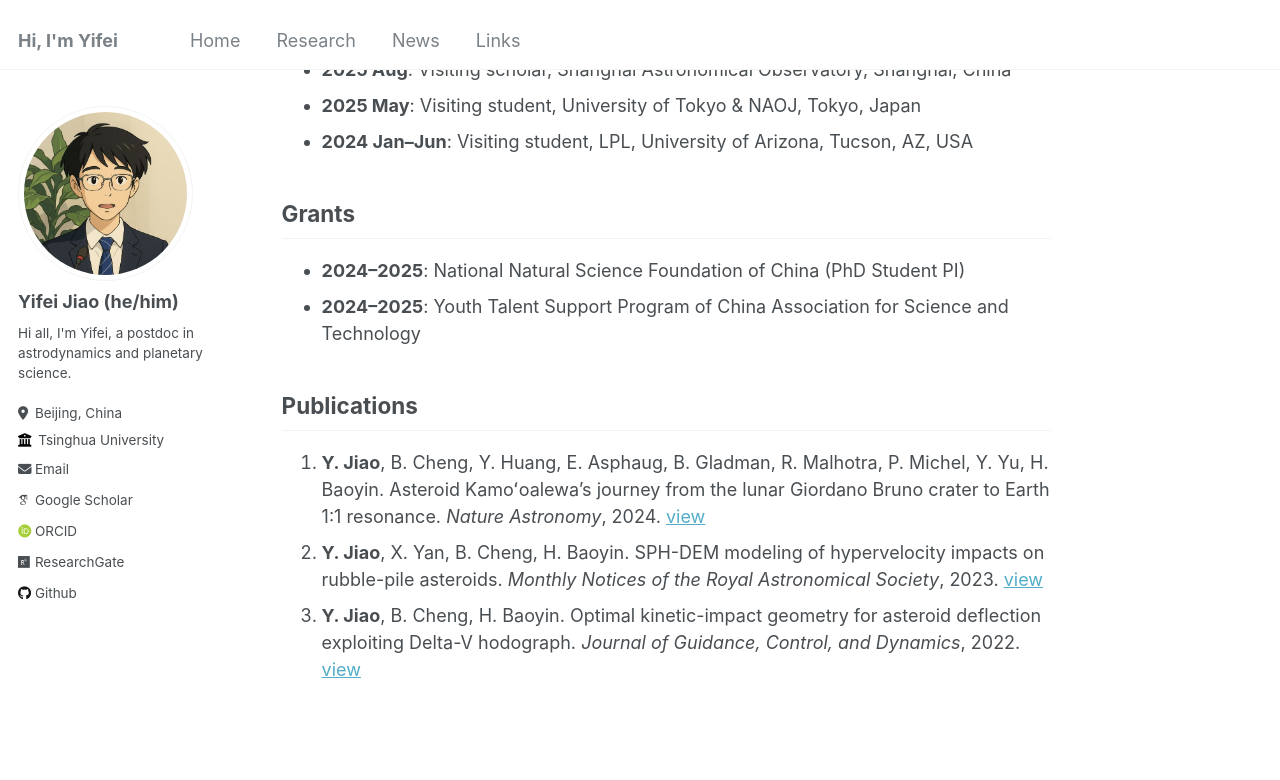
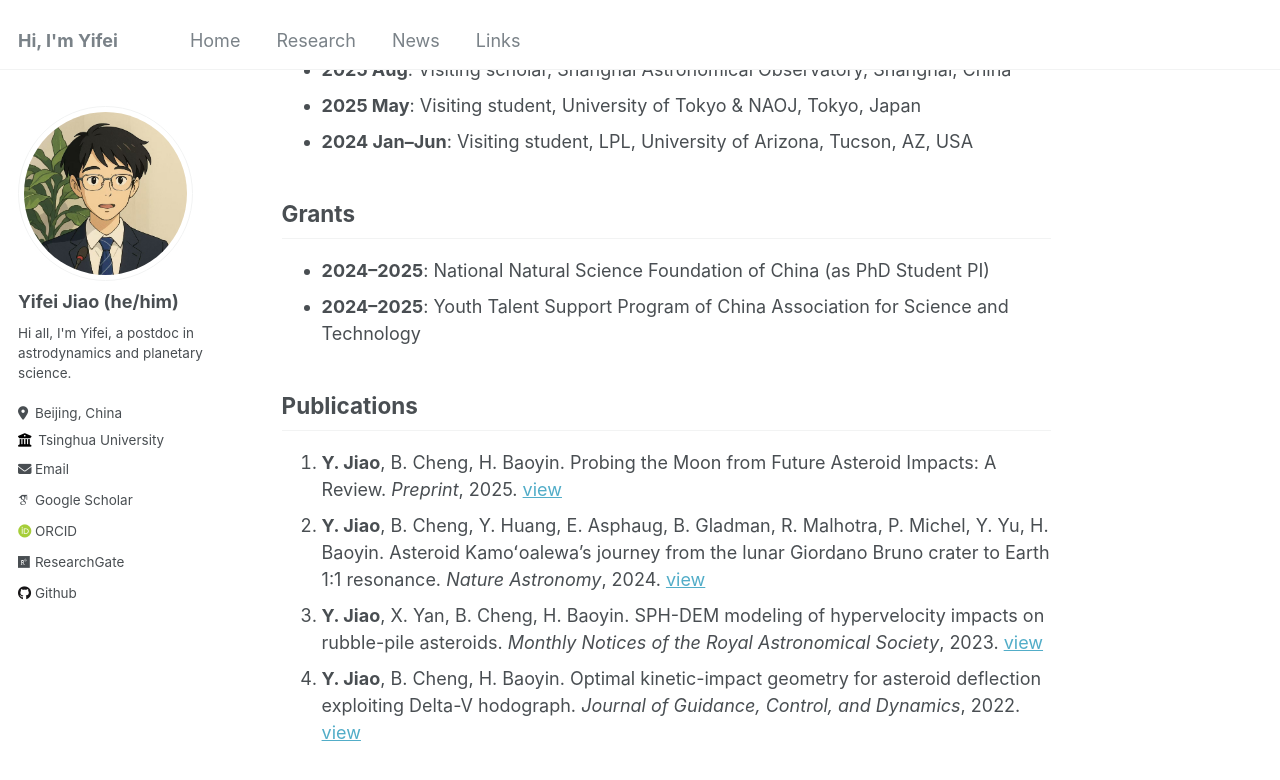
Before and after one commit to jiaoyf-thu/jiaoyf-thu.github.io, a Jekyll site: the page built from _pages/about.md, in a window 1280 px wide and 900 px high, scrolled down 884 px. Shown: the top 780 px of the window. Built offline with Jekyll 4.4.1, drawn with Linux system fonts in a browser that asks for light colours; some web fonts are replaced.

Commit message:
Update about.md

```diff
--- a/_pages/about.md
+++ b/_pages/about.md
@@ -32,11 +32,12 @@ Feel free to contact me at jiaoyf.thu@gmail.com for any discussions!
 
 ## Grants
 
-+ **2024--2025**: National Natural Science Foundation of China (PhD Student PI)
++ **2024--2025**: National Natural Science Foundation of China (as PhD Student PI)
 + **2024--2025**: Youth Talent Support Program of China Association for Science and Technology
 
 ## Publications
 
-1. **Y. Jiao**, B. Cheng, Y. Huang, E. Asphaug, B. Gladman, R. Malhotra, P. Michel, Y. Yu, H. Baoyin. Asteroid Kamoʻoalewa's journey from the lunar Giordano Bruno crater to Earth 1:1 resonance. *Nature Astronomy*, 2024. <a href="https://www.nature.com/articles/s41550-024-02258-z" target="_blank">view</a>
-2. **Y. Jiao**, X. Yan, B. Cheng, H. Baoyin. SPH-DEM modeling of hypervelocity impacts on rubble-pile asteroids. *Monthly Notices of the Royal Astronomical Society*, 2023. <a href="https://doi.org/10.1093/mnras/stad3888" target="_blank">view</a>
-3. **Y. Jiao**, B. Cheng, H. Baoyin. Optimal kinetic-impact geometry for asteroid deflection exploiting Delta-V hodograph. *Journal of Guidance, Control, and Dynamics*, 2022. <a href="https://arc.aiaa.org/doi/10.2514/1.G006876" target="_blank">view</a>
+1. **Y. Jiao**, B. Cheng, H. Baoyin. Probing the Moon from Future Asteroid Impacts: A Review. *Preprint*, 2025. <a href="https://arxiv.org/abs/2509.01436" target="_blank">view</a>
+2. **Y. Jiao**, B. Cheng, Y. Huang, E. Asphaug, B. Gladman, R. Malhotra, P. Michel, Y. Yu, H. Baoyin. Asteroid Kamoʻoalewa's journey from the lunar Giordano Bruno crater to Earth 1:1 resonance. *Nature Astronomy*, 2024. <a href="https://www.nature.com/articles/s41550-024-02258-z" target="_blank">view</a>
+3. **Y. Jiao**, X. Yan, B. Cheng, H. Baoyin. SPH-DEM modeling of hypervelocity impacts on rubble-pile asteroids. *Monthly Notices of the Royal Astronomical Society*, 2023. <a href="https://doi.org/10.1093/mnras/stad3888" target="_blank">view</a>
+4. **Y. Jiao**, B. Cheng, H. Baoyin. Optimal kinetic-impact geometry for asteroid deflection exploiting Delta-V hodograph. *Journal of Guidance, Control, and Dynamics*, 2022. <a href="https://arc.aiaa.org/doi/10.2514/1.G006876" target="_blank">view</a>
```
